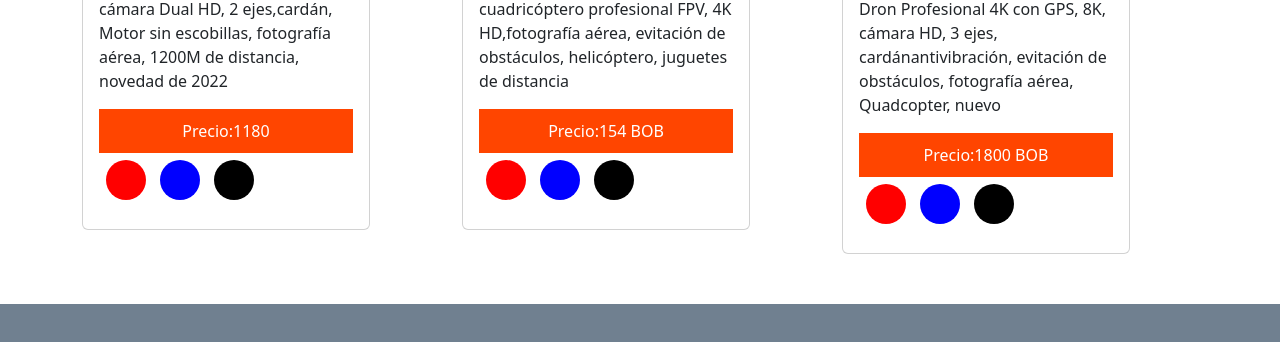
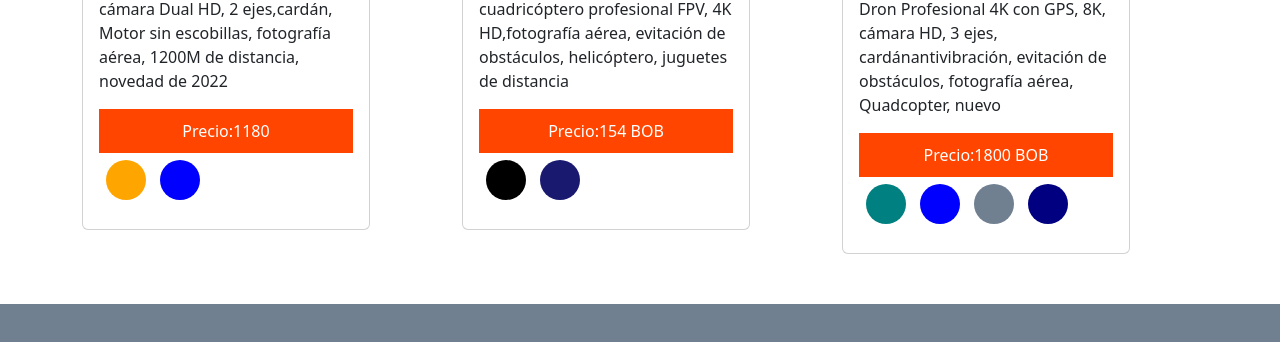
Before and after one commit to raulcer1408/practica1raulm6, a plain HTML site: page template/index.html in a window 1280 px wide. Shown: the part 728-1070 px from the top of the page. Drawn offline with nearby package versions, Linux system fonts and the light colour scheme.

Commit message:
subiendo colores en productos relacionados

```diff
--- a/template/index.html
+++ b/template/index.html
@@ -129,14 +129,14 @@
                            <img v-if="productoval.imagen==='https://cdn.shopify.com/s/files/1/0640/5067/files/pexels-photo-53903_large.jpg?v=1492718386'" :src=`${productoval.imagen}` alt="" width="100">
                            <p v-if="productoval.descripcion==='Dron plegable KF102 con Gps, 8K, cámara Dual HD, 2 ejes,cardán, Motor sin escobillas, fotografía aérea, 1200M de distancia, novedad de 2022'" class="card-text">{{productoval.descripcion}}</p>
                            <div v-if="productoval.precio==='1180'"class="producto-relacionado-precio">Precio:{{productoval.precio}}</div>
+                           <template v-for="(valor,index1,el) in productoval.colores">
+                           <div v-if="index===0" class="color-box" :style="'background:'+valor"></div>
+                          </template>
                         </div>
                         </template>
 
                         <div>
                 <div>
-                    <div class="color-box" style="background: red"></div>
-                    <div class="color-box" style="background: blue"></div>
-                    <div class="color-box" style="background: black"></div>
                 </div>
                         </div>
                     </div>
@@ -154,13 +154,12 @@
                         </p>
                         <div v-if="productoval.precio==='154'" class="producto-relacionado-precio">Precio:{{productoval.precio}} BOB</div>
                         </div>
+                        <template v-for="(valor,index1,el) in productoval.colores">
+                            <div v-if="index===1" class="color-box" :style="'background:'+valor"></div>
+                           </template>
                         </template>
-
                         <div>
                 <div>
-                    <div class="color-box" style="background: red"></div>
-                    <div class="color-box" style="background: blue"></div>
-                    <div class="color-box" style="background: black"></div>
                 </div>
                         </div>
                     </div>
@@ -177,16 +176,12 @@
                                 {{productoval.descripcion}}</p>
                                 <div v-if="productoval.precio==='1800'" class="producto-relacionado-precio">Precio:{{productoval.precio}} BOB</div>
                         </div>
+                        <template v-for="(valor,index1,el) in productoval.colores">
+                            <div v-if="index===2" class="color-box" :style="'background:'+valor"></div>
+                           </template>
                         </template>
-
-
-
-
                         <div>
                 <div>
-                    <div class="color-box" style="background: red"></div>
-                    <div class="color-box" style="background: blue"></div>
-                    <div class="color-box" style="background: black"></div>
                 </div>
                         </div>
                     </div>
```
